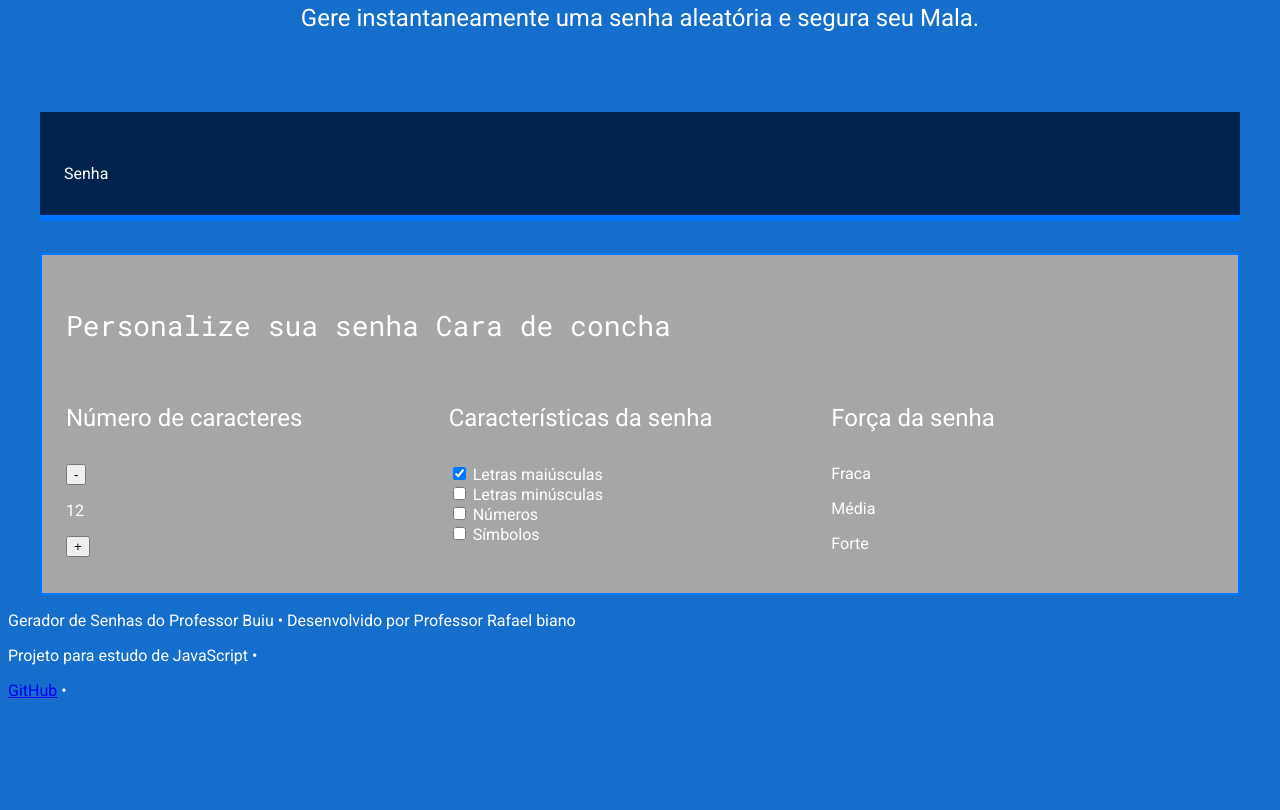
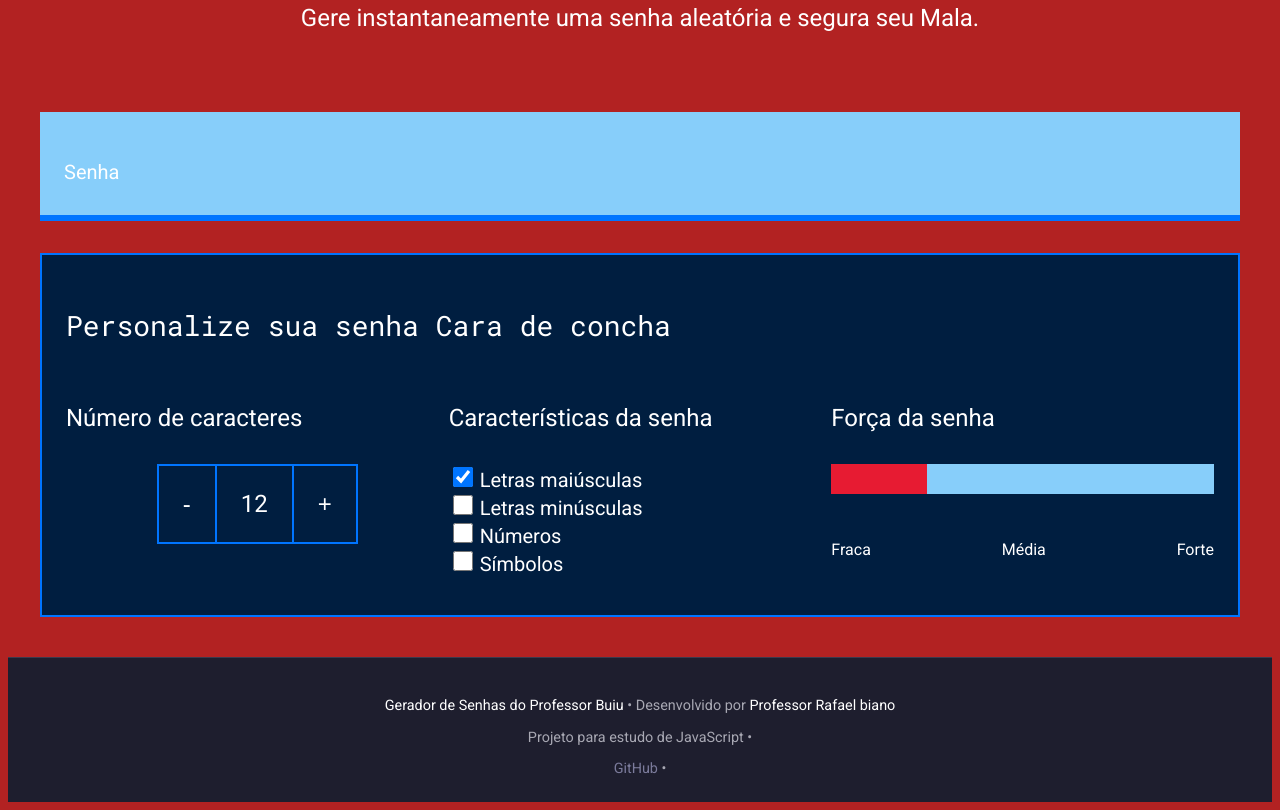
Before and after one commit to nascimentodanillo-design/Aula-01-gerador-de-senha-, a plain HTML site: page index.html in a window 1280 px wide. Shown: the part 191-1001 px from the top of the page. Before the commit the page ends 899 px from the top, so only its background shows below. Drawn offline with Linux system fonts and the light colour scheme; a script that the page names is missing.

Commit message:
Update style.css

```diff
--- a/style.css
+++ b/style.css
@@ -2,9 +2,9 @@
 
 :root{
     --branco: white;
-    --cor-de-fundo: #156dcc;
-    --fundo-senha: #00244D;
-    --fundo-texto: #a5a6a7;
+    --cor-de-fundo: #B22222;
+    --fundo-senha: #87CEFA;
+    --fundo-texto: #001E40;
     --borda: #0075FF;
     --roboto: 'Roboto', sans-serif;
     --roboto-mono: 'Roboto Mono', monospace;
@@ -85,8 +85,101 @@
     margin: 0 auto;
 }
 
+.parametro-senha-botoes{
+    display: flex;
+    justify-content: center;
+}
+
+.parametro-senha__botao{
+    background-color: var(--fundo-texto);
+    color: var(--branco);
+    border: 2px solid var(--borda);
+    padding: 24px;
+    font-size: 24px;
+    cursor: pointer;
+}
+.parametro-senha__texto{
+    padding: 24px;
+    border-top: 2px solid var(--borda);
+    border-bottom: 2px solid var(--borda);
+    margin: 0;
+    font-size: 24px;
+}
+
+label{
+    font-size: 20px;
+}
+
+.checkbox{
+    width: 20px;
+    height: 20px;
+    cursor: pointer;
+}
+
+.barra{
+    background-color: var(--fundo-senha);
+    height: 30px;
+    width: 100%;
+}
+.forca{
+    height: 30px;
+    position: relative;
+    bottom: 30px;
+}
+.fraca{
+    width: 25%;
+    background-color: #E71B32;
+}
+.media{
+    background-color: #FAF408;
+    width: 50%;
+}
+.forte{
+    background-color: #00FF85;
+    width: 100%;
+}
+
+.parametro-senha-textos{
+    display: flex;
+    justify-content: space-between;
+}
+
+
 @media screen and (min-width: 768px) {
     .parametro-coluna__senha{
         flex-direction: row;
     }
+    .footer {
+    background-color: #1e1e2e;
+    color: #a8a8b3;
+    text-align: center;
+    padding: 25px 20px;
+    margin-top: 40px;
+    border-top: 1px solid #3a3a4d;
+    font-size: 0.9rem;
 }
+
+.footer .container {
+    max-width: 800px;
+    margin: 0 auto;
+}
+
+.footer strong {
+    color: #fff;
+}
+
+.footer-links {
+    margin-top: 12px;
+}
+
+.footer-links a {
+    color: #7b7b9b;
+    text-decoration: none;
+    transition: color 0.3s;
+}
+
+.footer-links a:hover {
+    color: #00ff88;
+}
+
+}
```
